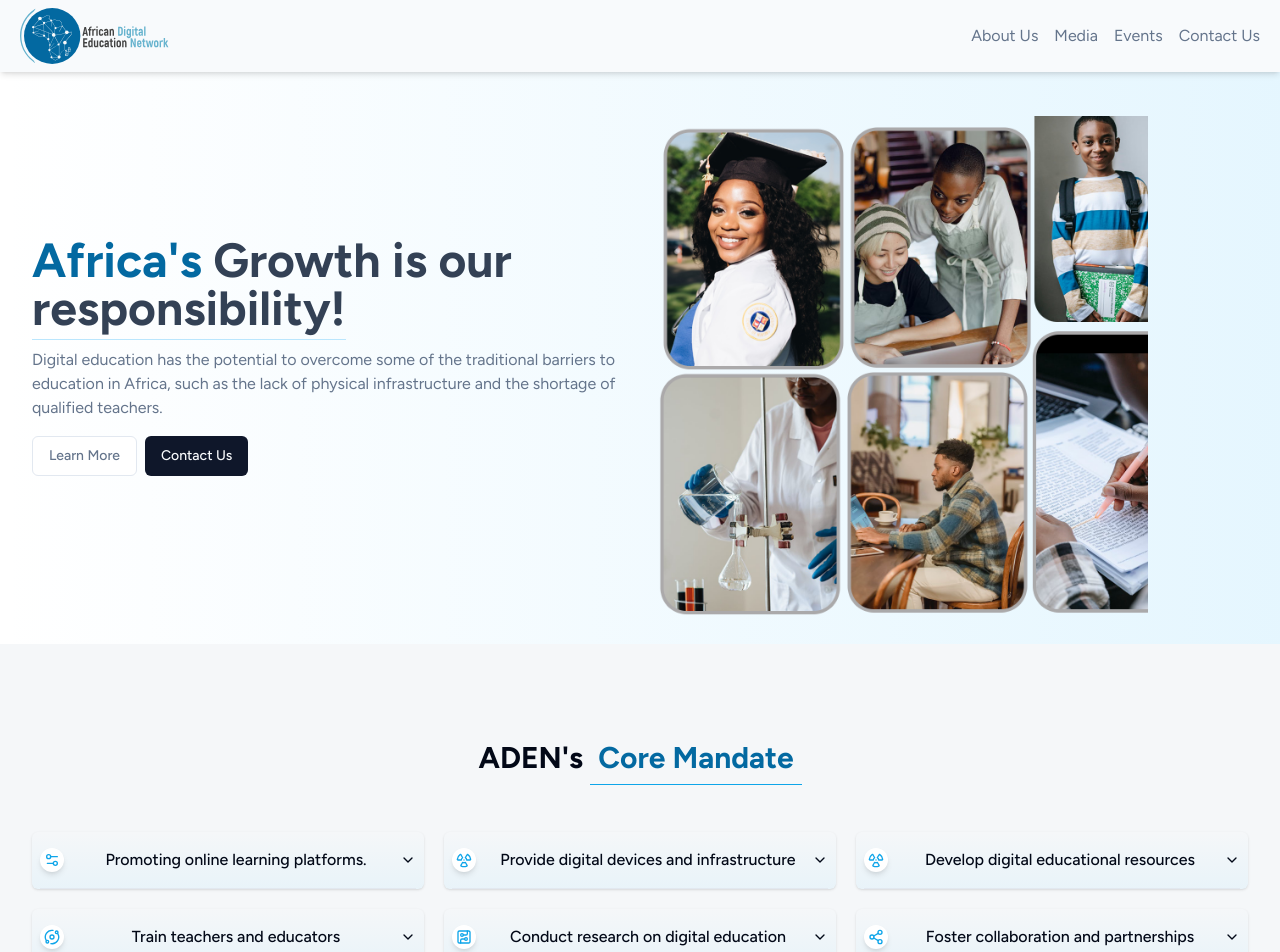
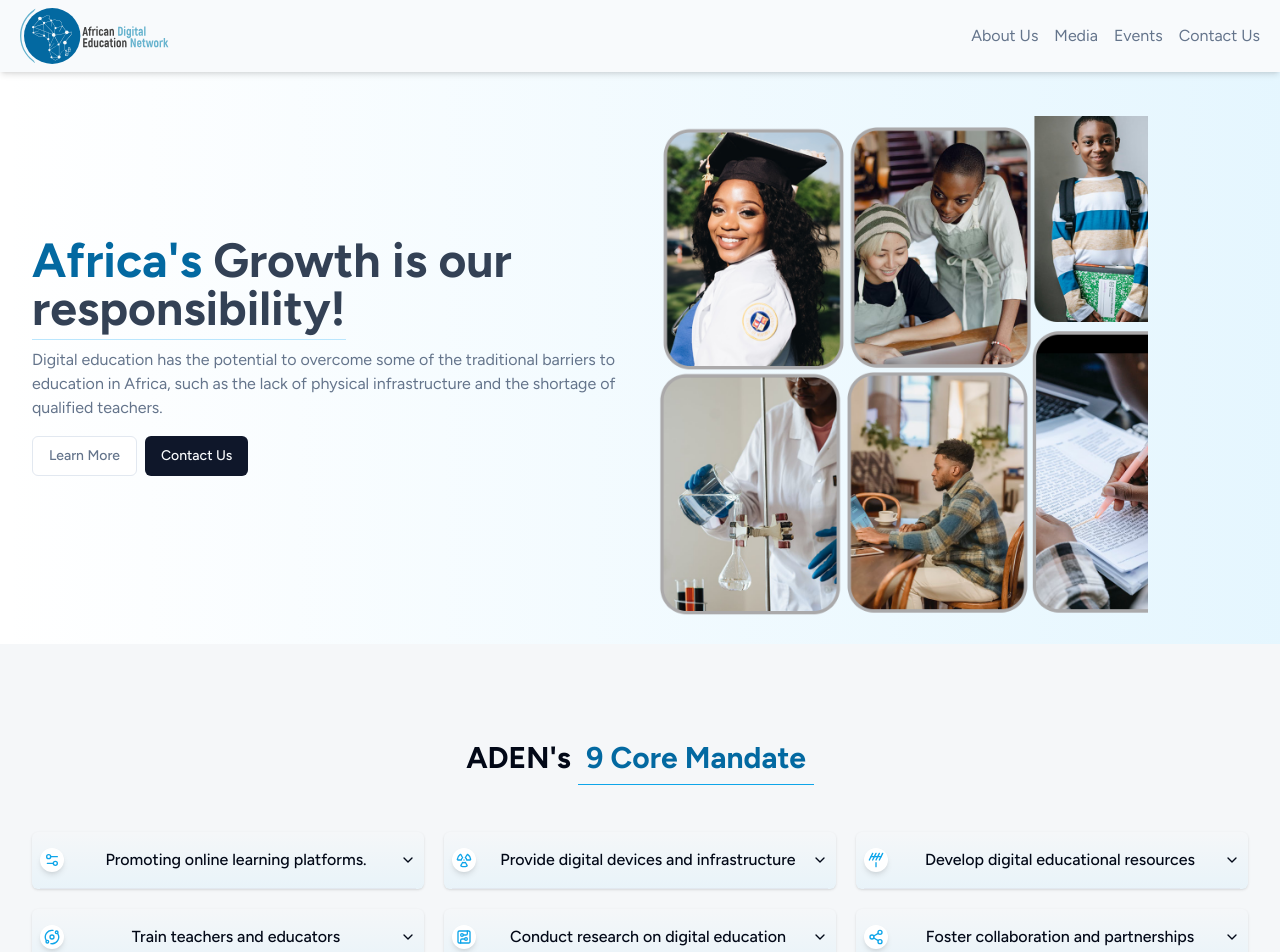
Before and after one commit to AdejohOS/aden, a Next.js app: page / in a window 1280 px wide. Shown: the top 952 px of the page. Built offline with nearby package versions, Linux system fonts and the light colour scheme.

Commit message:
accordion

```diff
--- a/src/components/about-us.tsx
+++ b/src/components/about-us.tsx
@@ -10,7 +10,7 @@ import {
 
 import { useState } from "react";
 
-import { BarChartBig, Binary, Blocks, ChevronDown, CircuitBoard, Grip, Orbit, Radiation, Settings2, Share2, ShieldCheck, SlidersHorizontal } from "lucide-react";
+import { Antenna, BarChartBig, Binary, Blocks, ChevronDown, CircuitBoard, Grip, Orbit, Radiation, Settings2, Share2, ShieldCheck, SlidersHorizontal } from "lucide-react";
 
 const AboutUs = () => {
 
@@ -22,7 +22,7 @@ const AboutUs = () => {
                 <div className="text-center flex items-center justify-center flex-col mb-14">
 
                     <h1 className="text-xl md:text-3xl font-bold">
-                        ADEN&#39;s <span className="text-sky-700 border-b p-2 border-sky-500">Core Mandate </span>
+                        ADEN&#39;s <span className="text-sky-700 border-b p-2 border-sky-500">9 Core Mandate </span>
                     </h1>
                 </div>
 
@@ -66,7 +66,7 @@ const AboutUs = () => {
                             <AccordionItem value="item-item">
                                 <AccordionTrigger className="font-md text-left">
                                     <div className="bg-white rounded-full shadow-md p-1 mr-2 ">
-                                        <Radiation className="text-sky-500 h-4 w-4" />
+                                        <Antenna className="text-sky-500 h-4 w-4" />
                                     </div>
                                     Develop digital educational resources
                                 </AccordionTrigger>
```
